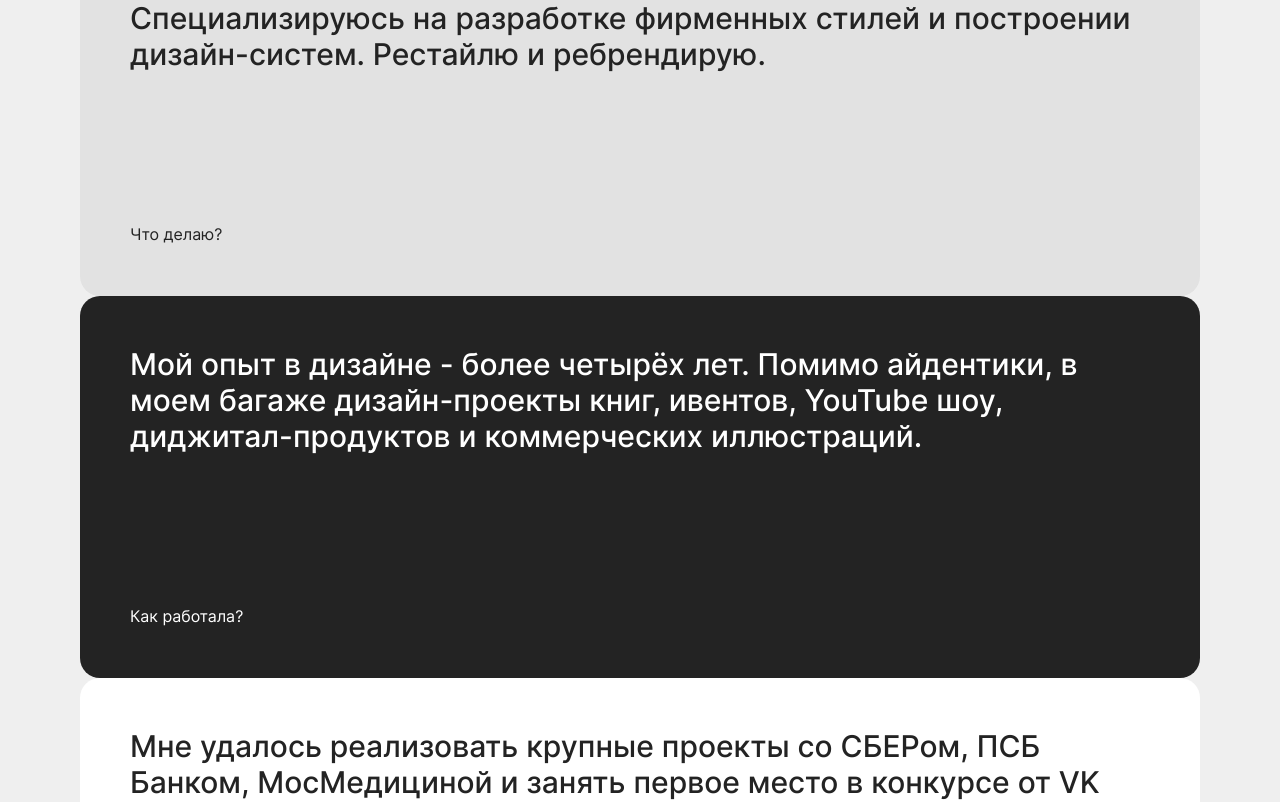
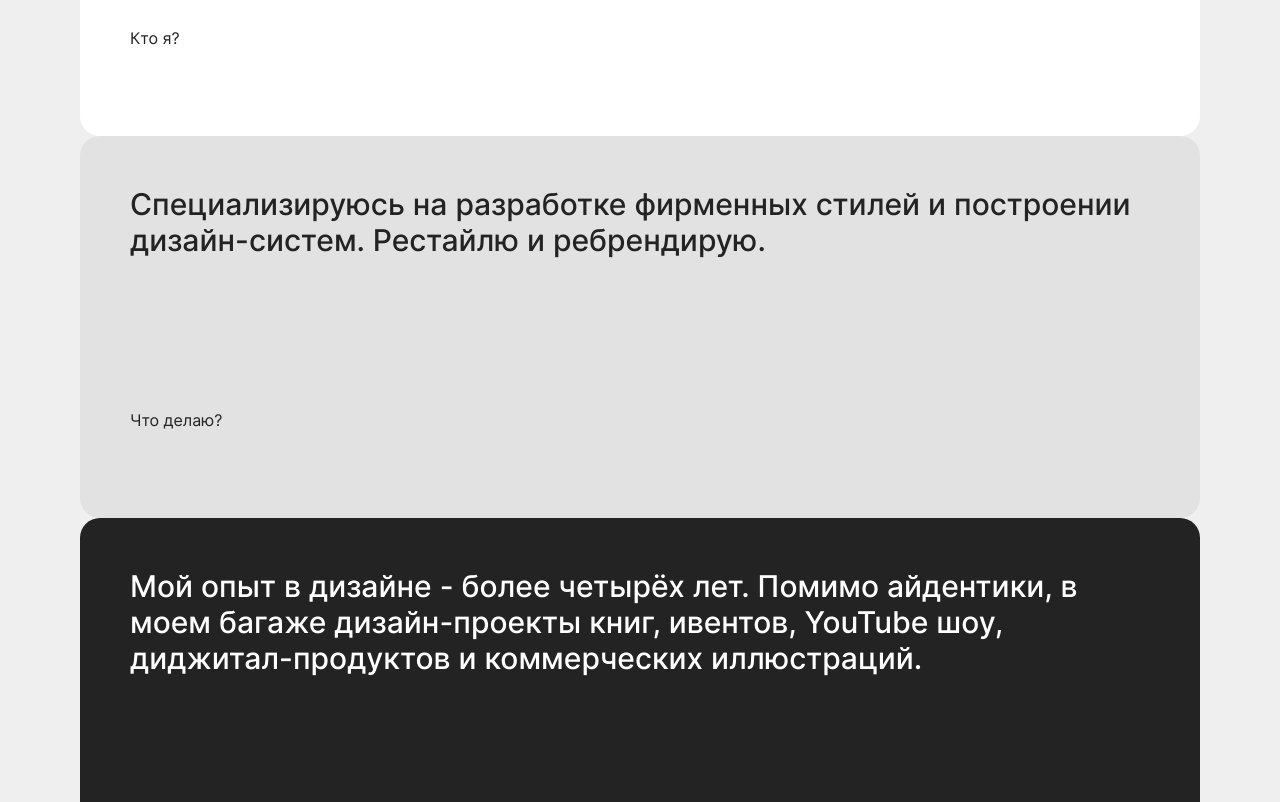
Before and after one commit to geraskinalekseysergeevich/olga-alagirova-portfolio-2026, a React (Vite) app: page / in a window 1280 px wide. Shown: the part 1160-1962 px from the top of the page. Built offline with nearby package versions, Linux system fonts and the light colour scheme.

Commit message:
feat: about blocks animation

```diff
--- a/package.json
+++ b/package.json
@@ -12,6 +12,7 @@
 	},
 	"dependencies": {
 		"clsx": "^2.1.1",
+		"gsap": "^3.14.2",
 		"react": "^19.2.0",
 		"react-dom": "^19.2.0",
 		"react-router-dom": "^7.13.0"
--- a/src/components/about-cards/about-cards.module.css
+++ b/src/components/about-cards/about-cards.module.css
@@ -2,23 +2,12 @@
 	width: 100%;
 	display: flex;
 	flex-direction: column;
+	gap: 0;
+	overflow: visible;
 }
 
-.container > * {
-	transition: margin-top 0.35s ease;
-}
-
-.container > * + * {
-	margin-top: -100px;
-}
-
-.container > *:hover + *,
-.container > *:focus-within + * {
-	margin-top: 0;
-}
-
-@media (hover: none) {
-	.container > * + * {
-		margin-top: 0;
+@media (prefers-reduced-motion: reduce) {
+	.container {
+		padding-bottom: 0;
 	}
 }
--- a/src/components/about-cards/about-cards.tsx
+++ b/src/components/about-cards/about-cards.tsx
@@ -1,12 +1,125 @@
+import gsap from 'gsap'
+import { ScrollTrigger } from 'gsap/ScrollTrigger'
+import { useLayoutEffect, useRef } from 'react'
+
 import styles from './about-cards.module.css'
 import { AboutCard } from './card/about-card'
 import { ABOUT_CARDS } from './data'
 
+gsap.registerPlugin(ScrollTrigger)
+
+const ABOUT_CARDS_ANIMATION_CONFIG = {
+	scaleStart: 'top 60%',
+	scaleEnd: 'bottom 60%',
+	pinStart: 'bottom 60%',
+	minScale: 0.8,
+	scrub: 0.5,
+	equalizeHeights: true,
+} as const
+
 export const AboutCards = () => {
+	const containerRef = useRef<HTMLDivElement>(null)
+
+	const resolveVariant = (index: number): 'white' | 'gray' | 'black' => {
+		if (index % 3 === 1) {
+			return 'gray'
+		}
+
+		if (index % 3 === 2) {
+			return 'black'
+		}
+
+		return 'white'
+	}
+
+	useLayoutEffect(() => {
+		const containerElement = containerRef.current
+
+		if (!containerElement) {
+			return
+		}
+
+		if (window.matchMedia('(prefers-reduced-motion: reduce)').matches) {
+			return
+		}
+
+		const cards = gsap.utils.toArray<HTMLElement>('[data-about-card]', containerElement)
+
+		if (cards.length < 2) {
+			return
+		}
+
+		const syncCardHeights = () => {
+			if (!ABOUT_CARDS_ANIMATION_CONFIG.equalizeHeights) {
+				return
+			}
+
+			cards.forEach((card) => {
+				card.style.height = 'auto'
+			})
+
+			const maxHeight = Math.ceil(Math.max(...cards.map((card) => card.getBoundingClientRect().height)))
+
+			cards.forEach((card) => {
+				card.style.height = `${maxHeight}px`
+			})
+		}
+
+		syncCardHeights()
+		ScrollTrigger.addEventListener('refreshInit', syncCardHeights)
+
+		const gsapContext = gsap.context(() => {
+			const lastCardIndex = cards.length - 1
+			const lastCardPinBoundary = ScrollTrigger.create({
+				trigger: cards[lastCardIndex],
+				start: ABOUT_CARDS_ANIMATION_CONFIG.pinStart,
+			})
+
+			cards.forEach((card) => {
+				const scaleTween = gsap.to(card, {
+					scale: ABOUT_CARDS_ANIMATION_CONFIG.minScale,
+					ease: 'none',
+				})
+
+				ScrollTrigger.create({
+					trigger: card,
+					start: ABOUT_CARDS_ANIMATION_CONFIG.scaleStart,
+					end: ABOUT_CARDS_ANIMATION_CONFIG.scaleEnd,
+					scrub: ABOUT_CARDS_ANIMATION_CONFIG.scrub,
+					animation: scaleTween,
+					invalidateOnRefresh: true,
+				})
+
+				ScrollTrigger.create({
+					trigger: card,
+					start: ABOUT_CARDS_ANIMATION_CONFIG.pinStart,
+					end: () => lastCardPinBoundary.start,
+					pin: true,
+					pinSpacing: false,
+					invalidateOnRefresh: true,
+				})
+
+				return
+			})
+
+			ScrollTrigger.refresh()
+		}, containerElement)
+
+		return () => {
+			ScrollTrigger.removeEventListener('refreshInit', syncCardHeights)
+			const cards = gsap.utils.toArray<HTMLElement>('[data-about-card]', containerElement)
+
+			cards.forEach((card) => {
+				card.style.height = ''
+			})
+			gsapContext.revert()
+		}
+	}, [])
+
 	return (
-		<div className={styles.container}>
+		<div className={styles.container} ref={containerRef}>
 			{ABOUT_CARDS.map((card, index: number) => (
-				<AboutCard key={index} text={card.text} caption={card.caption} />
+				<AboutCard key={index} text={card.text} caption={card.caption} variant={resolveVariant(index)} />
 			))}
 		</div>
 	)
--- a/src/components/about-cards/card/about-card.module.css
+++ b/src/components/about-cards/card/about-card.module.css
@@ -1,4 +1,7 @@
 .card {
+	position: relative;
+	transform-origin: center top;
+	will-change: transform;
 	width: 100%;
 	padding: 50px;
 	border-radius: 20px;
@@ -9,11 +12,18 @@
 	color: var(--color-cards-black);
 }
 
-.card:nth-child(3n + 2) {
+.cardGray {
 	background-color: var(--color-cards-gray);
 }
 
-.card:nth-child(3n) {
+.cardBlack {
 	background-color: var(--color-cards-black);
 	color: var(--color-cards-white);
 }
+
+@media (prefers-reduced-motion: reduce) {
+	.card {
+		transform: none !important;
+		will-change: auto;
+	}
+}
--- a/src/components/about-cards/card/about-card.tsx
+++ b/src/components/about-cards/card/about-card.tsx
@@ -1,14 +1,20 @@
+import clsx from 'clsx'
+
 import { BodyText } from '../../texts/texts'
 import styles from './about-card.module.css'
 
 type AboutCardProps = {
 	text: string
 	caption: string
+	variant: 'white' | 'gray' | 'black'
 }
 
-export const AboutCard = ({ text, caption }: AboutCardProps) => {
+export const AboutCard = ({ text, caption, variant }: AboutCardProps) => {
 	return (
-		<article className={styles.card}>
+		<article
+			className={clsx(styles.card, variant === 'gray' && styles.cardGray, variant === 'black' && styles.cardBlack)}
+			data-about-card
+		>
 			<h2>{text}</h2>
 			<BodyText text={caption} />
 		</article>
--- a/src/pages/main/main.tsx
+++ b/src/pages/main/main.tsx
@@ -11,7 +11,7 @@ export const MainPage = () => {
 
 	return (
 		<div className={styles.container}>
-			<section>
+			<section style={{ marginBottom: '150px' }}>
 				<Title texts={['Olga Alagirova', 'Brand & Communication', 'Designer']} scrollDownText />
 			</section>
 			<section>
```
Also changed, not shown: 1 other file (tests, documents, lock files or other folders).
